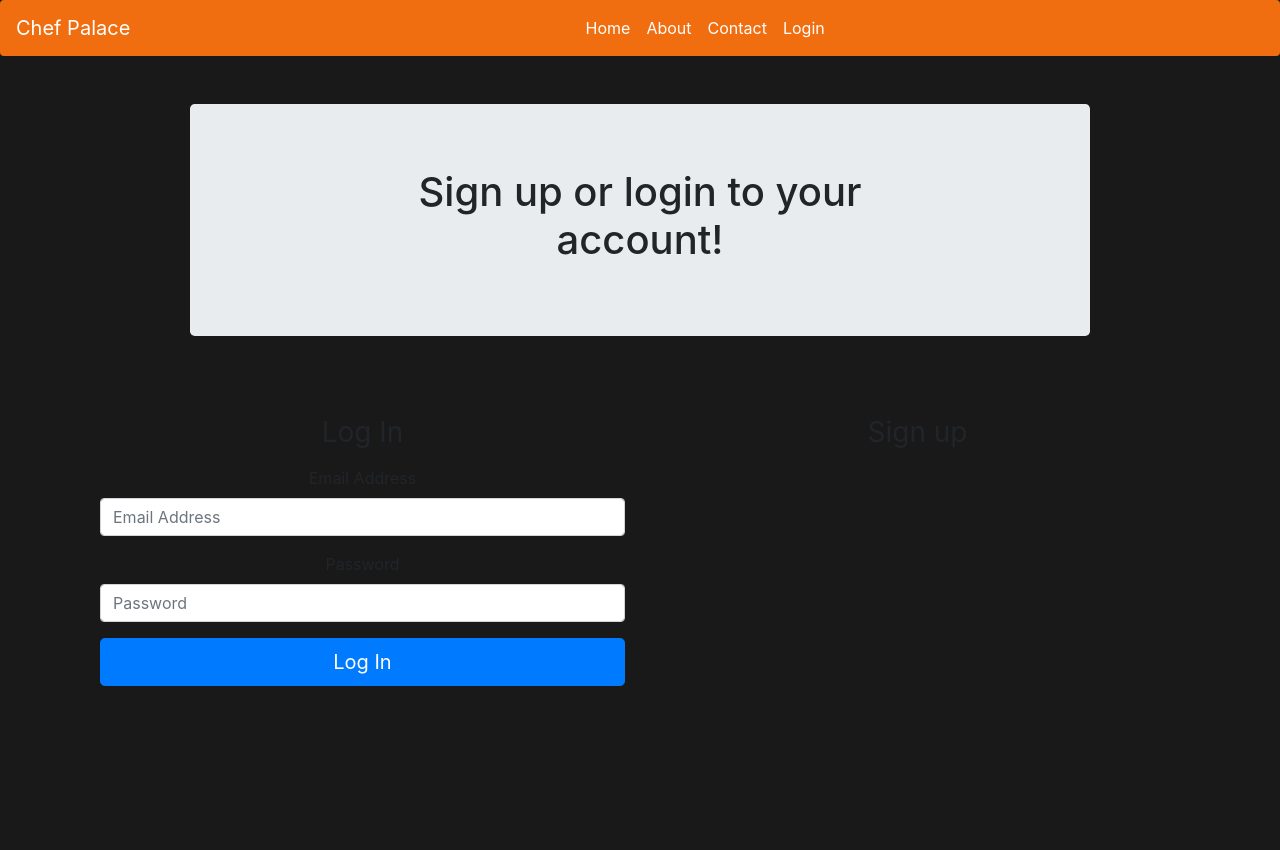
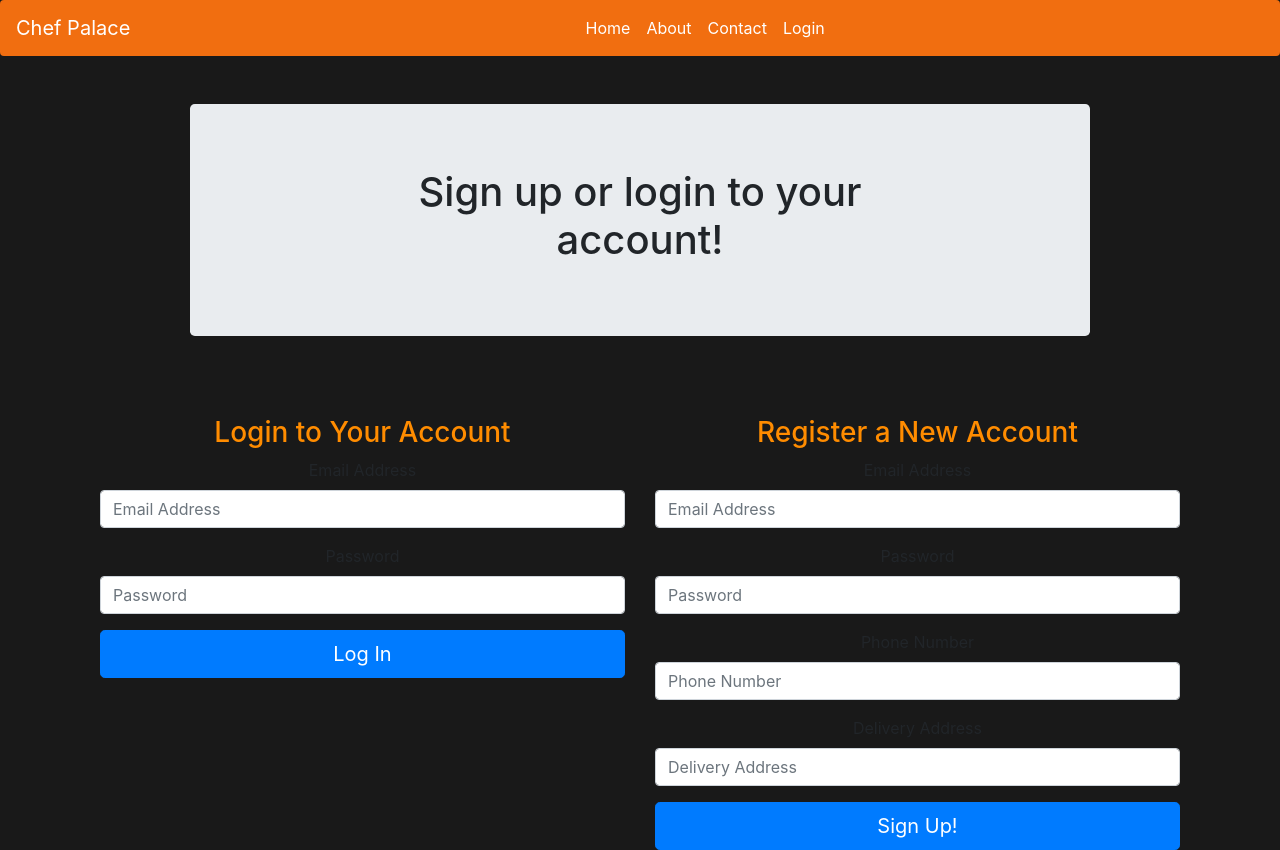
Before and after one commit to johnpwajok/Chef-Palace-React, a React (Create React App) app in the folder client/: page /login in a window 1280 px wide. Before the commit the page ends 800 px from the top, so only its background shows below. Built offline with nearby package versions, Linux system fonts and the light colour scheme; the HTML template or start-up script is replaced by a standard one.

Commit message:
Login Design Update

```diff
--- a/client/src/components/Login.js
+++ b/client/src/components/Login.js
@@ -9,6 +9,10 @@ class Login extends Component {
     this.state = {
       emailAddress: "",
       userPassword: "",
+      newEmailAddress: "",
+      newUserPassword: "",
+      phoneNumber: "",
+      deliveryAddress: "",
     };
 
     this.onChange = this.onChange.bind(this);
@@ -37,6 +41,27 @@ class Login extends Component {
     // });
   }
 
+  createAccount(e) {
+    e.preventDefault();
+
+    const newUser = {
+      newEmailAddress: this.state.newEmailAddress,
+
+      newUserPassword: this.state.newUserPassword,
+      phoneNumber: this.state.phoneNumber,
+      deliveryAddress: this.state.deliveryAddress,
+    };
+
+    // login(user).then((res) => {
+    //   if (res) {
+    //     console.log("res: ", res);
+    //     this.props.history.push("/profile");
+    //   } else {
+    //     alert("Invalid email address or password. Please try again!");
+    //   }
+    // });
+  }
+
   render() {
     return (
       <div className="container">
@@ -51,7 +76,8 @@ class Login extends Component {
         <div className="row">
           <div className="col-md-6 mt-5 mx-auto login">
             <form noValidate onSubmit={this.onSubmit}>
-              <h1 className="h3 mb-3 font-weight-normal">Log In</h1>
+              <h3 className="loginHeadings">Login to Your Account</h3>
+
               <div className="form-group">
                 <label htmlFor="emailAddress">Email Address</label>
                 <input
@@ -82,8 +108,62 @@ class Login extends Component {
               </button>
             </form>
           </div>
+          {/* Registration div */}
           <div className="col-md-6 mt-5 mx-auto register">
-            <h1 className="h3 mb-3 font-weight-normal">Sign up</h1>
+            <form noValidate onSubmit={this.onSubmit}>
+              <h3 className="loginHeadings">Register a New Account</h3>
+
+              <div className="form-group">
+                <label htmlFor="newEmailAddress">Email Address</label>
+                <input
+                  type="email"
+                  className="form-control"
+                  name="newEmailAddress"
+                  placeholder="Email Address"
+                  value={this.state.newEmailAddress}
+                  onChange={this.onChange}
+                ></input>
+              </div>
+              <div className="form-group">
+                <label htmlFor="newUserPassword">Password</label>
+                <input
+                  type="password"
+                  className="form-control"
+                  name="newUserPassword"
+                  placeholder="Password"
+                  value={this.state.newUserPassword}
+                  onChange={this.onChange}
+                ></input>
+              </div>
+              <div className="form-group">
+                <label htmlFor="phoneNumber">Phone Number</label>
+                <input
+                  type="tel"
+                  className="form-control"
+                  name="phoneNumber"
+                  placeholder="Phone Number"
+                  value={this.state.phoneNumber}
+                  onChange={this.onChange}
+                ></input>
+              </div>
+              <div className="form-group">
+                <label htmlFor="deliveryAddress">Delivery Address</label>
+                <input
+                  type="text"
+                  className="form-control"
+                  name="deliveryAddress"
+                  placeholder="Delivery Address"
+                  value={this.state.deliveryAddress}
+                  onChange={this.onChange}
+                ></input>
+              </div>
+              <button
+                type="submit"
+                className="btn btn-lg btn-primary btn-block"
+              >
+                Sign Up!
+              </button>
+            </form>
           </div>
         </div>
       </div>
--- a/client/src/components/styles.css
+++ b/client/src/components/styles.css
@@ -64,6 +64,10 @@ textheading {
   font-size: 60px;
 }
 
+.loginHeadings {
+  color: #ff8c00;
+}
+
 .centered-form .panel {
   background: rgba(255, 255, 255, 0.8);
   box-shadow: rgba(0, 0, 0, 0.3) 20px 20px 20px;
```
